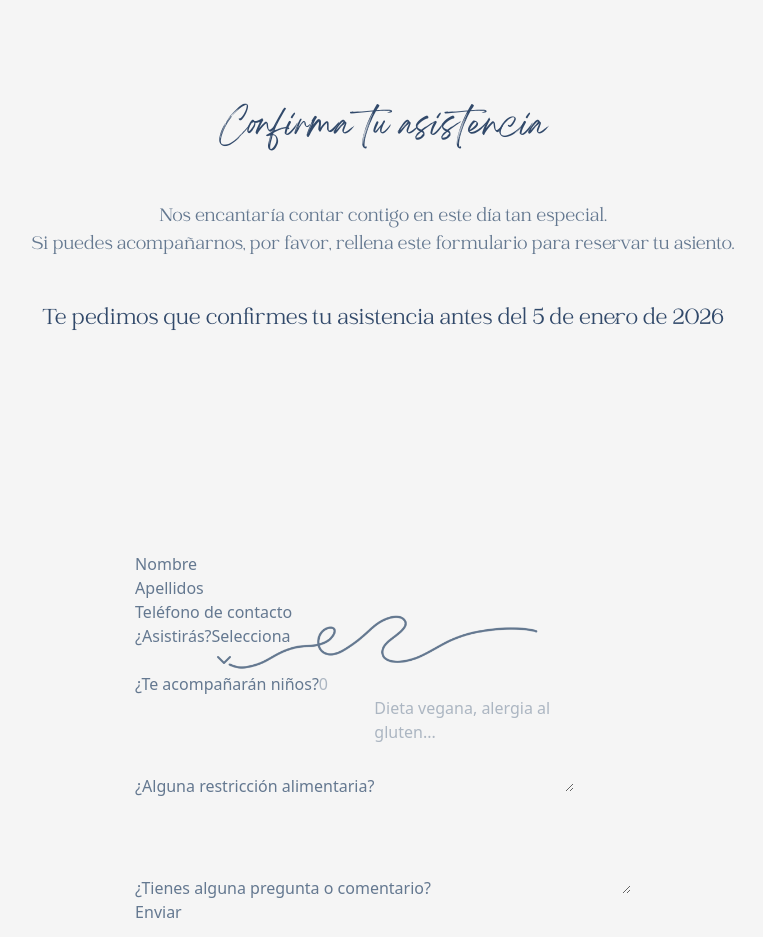
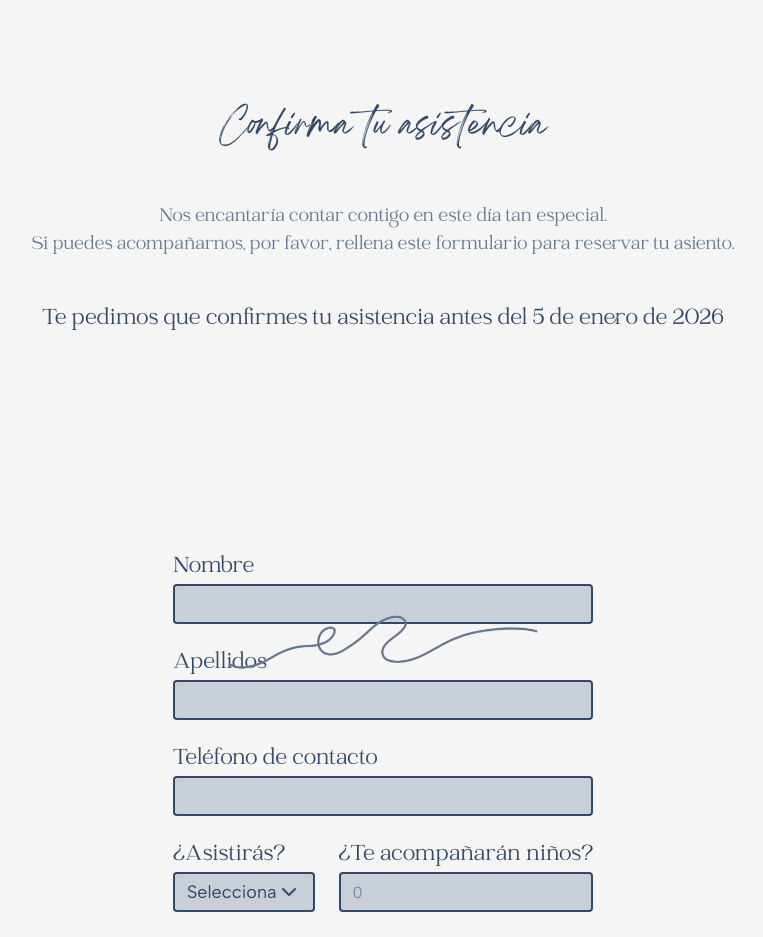
Before and after one commit to PaulaBCdev/EL-wedding, a Next.js app: page /form in a window 1280 px wide. Shown: the top 937 px of the page, without its empty margins (257-1020 px from the left). Built offline with nearby package versions, Linux system fonts and the light colour scheme.

Commit message:
form con estilo: estilo del formulario en movil

```diff
--- a/src/app/components/NewGuestForm.tsx
+++ b/src/app/components/NewGuestForm.tsx
@@ -1,7 +1,7 @@
 "use client";
 
 import { ChangeEvent, FormEvent, useEffect, useState } from "react";
-import { ChevronDown } from "lucide-react";
+import { ChevronDown, ChevronUp } from "lucide-react";
 import { NewGuestDTO } from "../api/dto/new-guest.dto";
 
 export default function NewGuestForm() {
@@ -105,10 +105,12 @@ export default function NewGuestForm() {
   };
 
   return (
-    <form onSubmit={handleSubmit}>
+    <form onSubmit={handleSubmit} className="flex flex-col gap-6">
       {/* name input */}
-      <div>
-        <label htmlFor="name">Nombre</label>
+      <div className="flex flex-col">
+        <label htmlFor="name" className="font-catchy text-secondary text-2xl">
+          Nombre
+        </label>
         <input
           type="text"
           name="name"
@@ -117,12 +119,18 @@ export default function NewGuestForm() {
           minLength={3}
           maxLength={20}
           onChange={handleNameChange}
+          className="bg-primary/30 border-secondary border-2 rounded-sm font-albert text-secondary font-normal h-10 px-3"
         />
       </div>
 
       {/* surname input */}
-      <div>
-        <label htmlFor="surname">Apellidos</label>
+      <div className="flex flex-col">
+        <label
+          htmlFor="surname"
+          className="font-catchy text-secondary text-2xl"
+        >
+          Apellidos
+        </label>
         <input
           type="text"
           name="surname"
@@ -131,12 +139,18 @@ export default function NewGuestForm() {
           minLength={3}
           maxLength={50}
           onChange={handleSurnameChange}
+          className="bg-primary/30 border-secondary border-2 rounded-sm font-albert text-secondary font-normal h-10 px-3"
         />
       </div>
 
       {/* contact input */}
-      <div>
-        <label htmlFor="contact">Teléfono de contacto</label>
+      <div className="flex flex-col">
+        <label
+          htmlFor="contact"
+          className="font-catchy text-secondary text-2xl"
+        >
+          Teléfono de contacto
+        </label>
         <input
           type="number"
           name="contact"
@@ -145,25 +159,36 @@ export default function NewGuestForm() {
           minLength={3}
           maxLength={50}
           onChange={handleContactChange}
+          className="bg-primary/30 border-secondary border-2 rounded-sm font-albert text-secondary font-normal h-10 px-3"
         />
       </div>
 
       {/* attending & children inputs */}
-      <div>
+      <div className="flex flex-col md:flex-row gap-6">
         {/* attending dropdown */}
-        <div>
-          <label htmlFor="attending">¿Asistirás?</label>
-          <button type="button" onClick={toogleDropdown}>
+        <div className="flex flex-col">
+          <label
+            htmlFor="attending"
+            className="font-catchy text-secondary text-2xl"
+          >
+            ¿Asistirás?
+          </label>
+          <button
+            type="button"
+            onClick={toogleDropdown}
+            className="flex justify-between items-center font-albert text-secondary text-lg bg-primary/30 border-2 border-secondary rounded-sm h-10 px-3"
+          >
             {attendingDropdown === null
               ? "Selecciona"
               : attendingDropdown
               ? "Sí"
               : "No"}
-            <ChevronDown />
+
+            {dropdownIsOpen ? <ChevronUp /> : <ChevronDown />}
           </button>
 
           {dropdownIsOpen && (
-            <div>
+            <div className=" flex flex-col gap-1 my-2 right-0 top-20">
               {dropdownOptions.map((option, index) => (
                 <button
                   type="button"
@@ -172,6 +197,7 @@ export default function NewGuestForm() {
                     setAttendingDropdown(option.value);
                     setDropdownIsOpen(false);
                   }}
+                  className="flex font-albert text-background text-xl justify-center items-center bg-primary rounded-2xl h-7 px-16 py-6"
                 >
                   {option.label}
                 </button>
@@ -181,43 +207,62 @@ export default function NewGuestForm() {
         </div>
 
         {/* children input */}
-        <div>
-          <label htmlFor="children">¿Te acompañarán niños?</label>
+        <div className="flex flex-col">
+          <label
+            htmlFor="children"
+            className="font-catchy text-secondary text-2xl"
+          >
+            ¿Te acompañarán niños?
+          </label>
           <input
             type="number"
             name="children"
             id="children"
             placeholder="0"
             onChange={handleChildrenChange}
+            className="bg-primary/30 border-secondary border-2 rounded-sm font-albert text-secondary font-normal h-10 px-3"
           />
         </div>
       </div>
 
       {/* allergies input */}
-      <div>
-        <label htmlFor="allergies">¿Alguna restricción alimentaria?</label>
+      <div className="flex flex-col">
+        <label
+          htmlFor="allergies"
+          className="font-catchy text-secondary text-2xl"
+        >
+          ¿Alguna restricción alimentaria?
+        </label>
         <textarea
           name="allergies"
           id="allergies"
           rows={4}
           placeholder="Dieta vegana, alergia al gluten..."
           onChange={handleAllergiesChange}
+          className="bg-primary/30 border-secondary border-2 rounded-sm font-albert text-secondary font-normal p-3"
         ></textarea>
       </div>
 
       {/* notes input */}
-      <div>
-        <label htmlFor="notes">¿Tienes alguna pregunta o comentario?</label>
+      <div className="flex flex-col">
+        <label htmlFor="notes" className="font-catchy text-secondary text-2xl">
+          ¿Tienes alguna pregunta o comentario?
+        </label>
         <textarea
           name="notes"
           id="notes"
           rows={4}
           onChange={handleNotesChange}
+          className="bg-primary/30 border-secondary border-2 rounded-sm font-albert text-secondary font-normal p-3"
         ></textarea>
       </div>
 
       {/* submit button */}
-      <button disabled={isDisabled} type="submit">
+      <button
+        disabled={isDisabled}
+        type="submit"
+        className="bg-secondary rounded-md font-catchy text-background text-3xl pb-4 pt-6 mt-28 mx-[100px]"
+      >
         {isLoading ? "Enviando..." : "Enviar"}
       </button>
     </form>
```
